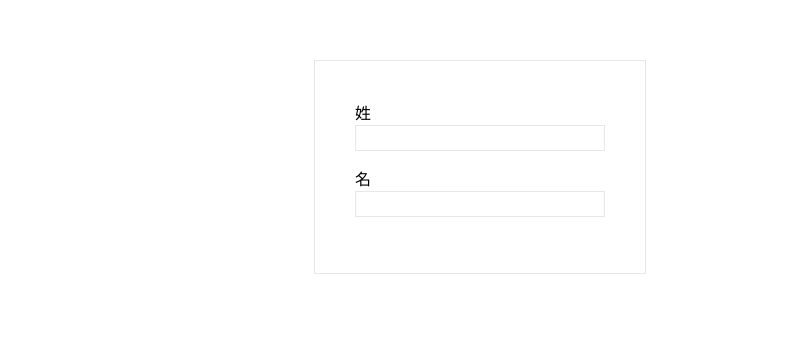
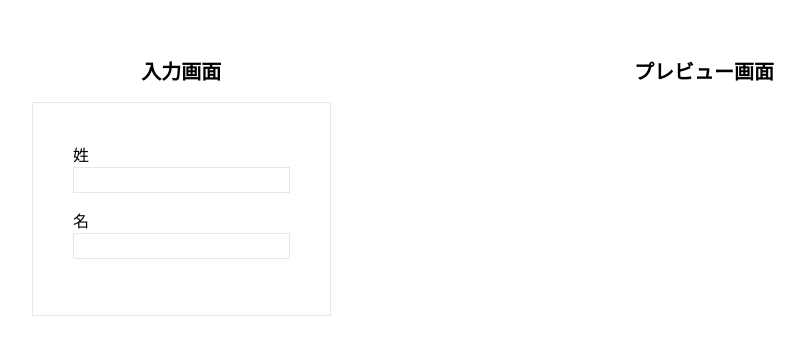
Before and after one commit to shotam1415/react-study, a React (Create React App) app: page / in a window 1280 px wide. Shown: the part 213-568 px from the top of the page, without its empty margins (160-965 px from the left). Built offline with nearby package versions, Linux system fonts and the light colour scheme.

Commit message:
プレビュー画面作成

```diff
--- a/src/App.tsx
+++ b/src/App.tsx
@@ -60,13 +60,15 @@ function App() {
 
     return (
         <div className="flex items-center justify-center h-screen">
-            <div>
-                <div className="border p-10 mb-10">
+            <div className="flex w-full justify-between max-w-4xl">
+                <div className="w-2/6">
+                <h2 className="text-center mb-4 font-bold text-xl">入力画面</h2>
+                <div className="border p-10">
                     <div className="mb-4">
                         <div className="mb-4">
                             <label className="block">姓</label>
                             <input
-                                className="border"
+                                className="border block w-full"
                                 name="firstName"
                                 type={"text"}
                                 value={NameState.firstName}
@@ -78,7 +80,7 @@ function App() {
                         <div className="">
                             <label className="block">名</label>
                             <input
-                                className="border"
+                                className="border block w-full"
                                 name="lastName"
                                 type={"text"}
                                 value={NameState.lastName}
@@ -88,10 +90,25 @@ function App() {
                             />
                         </div>
                     </div>
-                    {!areAllPropertiesEmpty(NameState)&&
-                        <div className="mb-4">
-                            <p>私の名前は{NameState.firstName}{NameState.lastName}です</p>
-                        </div>
+                </div>
+                </div>
+                <div className="w-3/6">
+                    <h2 className="text-center mb-4 font-bold text-xl">プレビュー画面</h2>
+                    {!areAllPropertiesEmpty(NameState) &&
+                    <div className="border p-10">
+                        {NameState.firstName &&
+                            <dd className="flex items-start gap-2 mb-4 last:mb-0">
+                                <dt>姓：</dt>
+                                <dl>{NameState.firstName}</dl>
+                            </dd>
+                        }
+                        {NameState.lastName &&
+                            <dd className="flex items-start gap-2 mb-4 last:mb-0">
+                                <dt>名：</dt>
+                                <dl>{NameState.lastName}</dl>
+                            </dd>
+                        }
+                    </div>
                     }
                 </div>
             </div>
```
